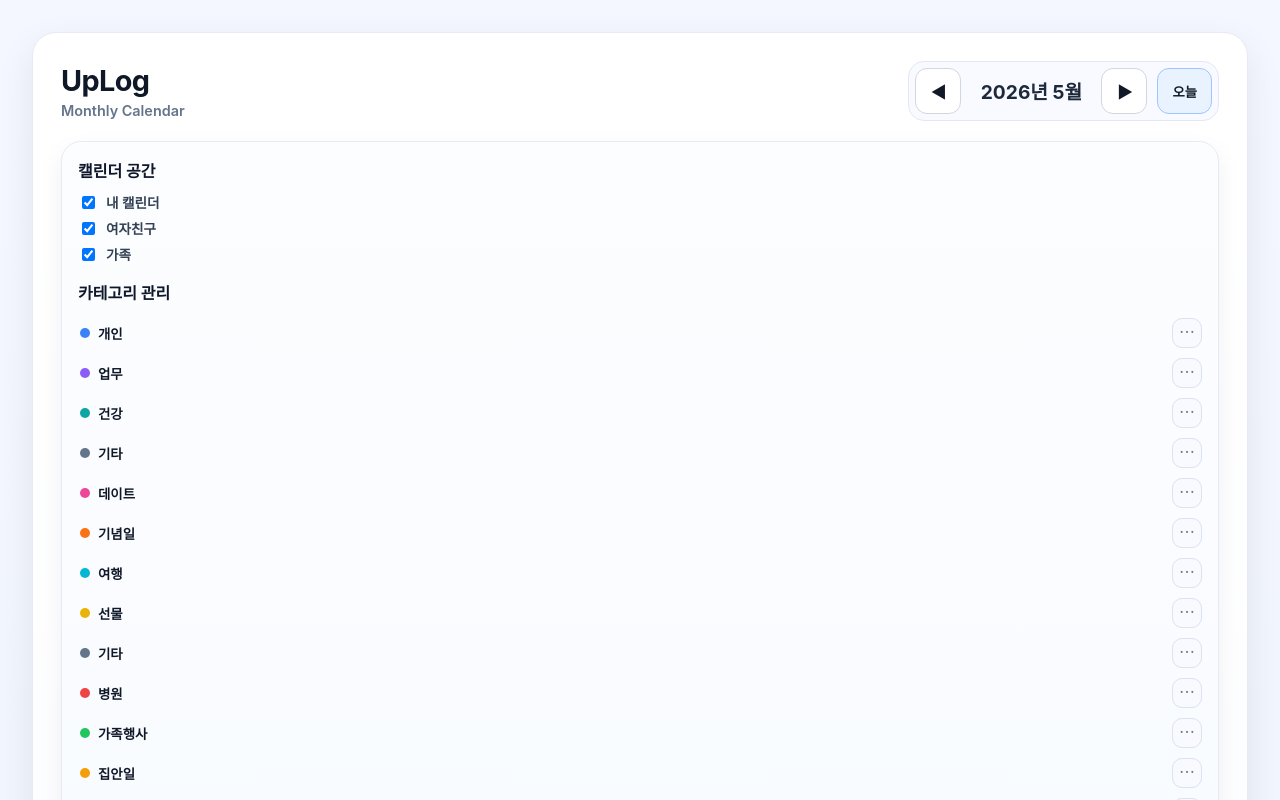
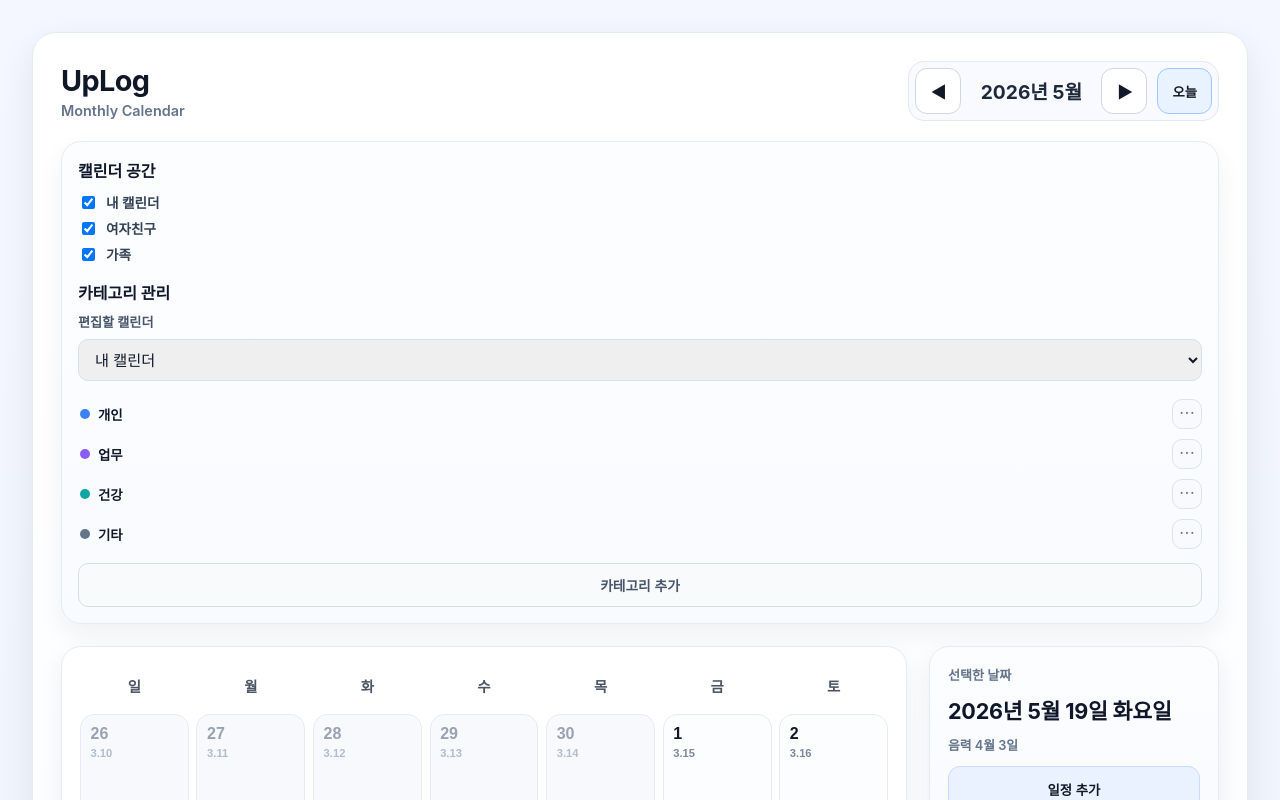
Before and after one commit to sindw07-sys/xvcnmwefqoiwsdafklcxlioweriowndcsvjk, a React (Vite) app: page / in a window 1280 px wide. Shown: the top 800 px of the page. Built offline with nearby package versions, Linux system fonts and the light colour scheme.

Commit message:
Add calendar selector for category management

```diff
--- a/src/App.tsx
+++ b/src/App.tsx
@@ -354,6 +354,7 @@ function App() {
       return DEFAULT_CALENDARS.map((calendar) => calendar.id);
     }
   });
+  const [editingCategoryCalendarId, setEditingCategoryCalendarId] = useState(DEFAULT_CALENDAR_ID);
   const [newEventCalendarId, setNewEventCalendarId] = useState(DEFAULT_CALENDAR_ID);
   const [editingEventCalendarId, setEditingEventCalendarId] = useState(DEFAULT_CALENDAR_ID);
 
@@ -369,6 +370,11 @@ function App() {
   useEffect(() => {
     localStorage.setItem(CALENDAR_FILTER_STORAGE_KEY, JSON.stringify(selectedCalendarIds));
   }, [selectedCalendarIds]);
+  useEffect(() => {
+    if (!calendars.some((calendar) => calendar.id === editingCategoryCalendarId)) {
+      setEditingCategoryCalendarId(calendars[0]?.id ?? DEFAULT_CALENDAR_ID);
+    }
+  }, [calendars, editingCategoryCalendarId]);
 
   const categoryById = useMemo(() => {
     return categories.reduce<Record<string, Category>>((acc, category) => {
@@ -417,7 +423,7 @@ function App() {
     const trimmed = name.trim();
     if (!trimmed) return;
     const color = window.prompt('카테고리 색상(#RRGGBB)을 입력해 주세요.', '#64748b')?.trim() || '#64748b';
-    setCategories((prev) => [...prev, { id: `category-${Date.now()}`, name: trimmed, color, calendarId: newEventCalendarId }]);
+    setCategories((prev) => [...prev, { id: `category-${Date.now()}`, name: trimmed, color, calendarId: editingCategoryCalendarId }]);
   };
 
   const handleRenameCategory = (category: Category) => {
@@ -501,6 +507,10 @@ function App() {
   const selectedDateEvents = eventsByDate[formatDateKey(selectedDate)] ?? [];
   const addFormCategories = useMemo(() => categories.filter((category) => (category.calendarId ?? DEFAULT_CALENDAR_ID) === newEventCalendarId), [categories, newEventCalendarId]);
   const editFormCategories = useMemo(() => categories.filter((category) => (category.calendarId ?? DEFAULT_CALENDAR_ID) === editingEventCalendarId), [categories, editingEventCalendarId]);
+  const categoryManagementCategories = useMemo(
+    () => categories.filter((category) => (category.calendarId ?? DEFAULT_CALENDAR_ID) === editingCategoryCalendarId),
+    [categories, editingCategoryCalendarId],
+  );
   const selectedLunarText = getLunarDateText(selectedDate, true);
   const selectedLunarDate = getLunarDate(selectedDate);
   const canAddLunarRepeat = selectedLunarDate !== null;
@@ -758,8 +768,21 @@ function App() {
             ))}
           </ul>
           <h2 className="category-panel-title">카테고리 관리</h2>
+          <label htmlFor="category-edit-calendar-select" className="form-label">편집할 캘린더</label>
+          <select
+            id="category-edit-calendar-select"
+            className="form-input category-edit-calendar-select"
+            value={editingCategoryCalendarId}
+            onChange={(event) => setEditingCategoryCalendarId(event.target.value)}
+          >
+            {calendars.map((calendar) => (
+              <option key={calendar.id} value={calendar.id}>
+                {calendar.name}
+              </option>
+            ))}
+          </select>
           <ul className="category-list" ref={categoryMenuAreaRef}>
-            {categories.map((category) => (
+            {categoryManagementCategories.map((category) => (
               <li key={category.id} className="category-item">
                 <span className="panel-event-dot" style={{ backgroundColor: category.color }} aria-hidden="true" />
                 <span className="category-name">{category.name}</span>
--- a/src/styles.css
+++ b/src/styles.css
@@ -726,6 +726,10 @@ button:active {
   gap: 6px;
 }
 
+.category-edit-calendar-select {
+  margin-bottom: 4px;
+}
+
 .category-item {
   display: flex;
   align-items: center;
```
